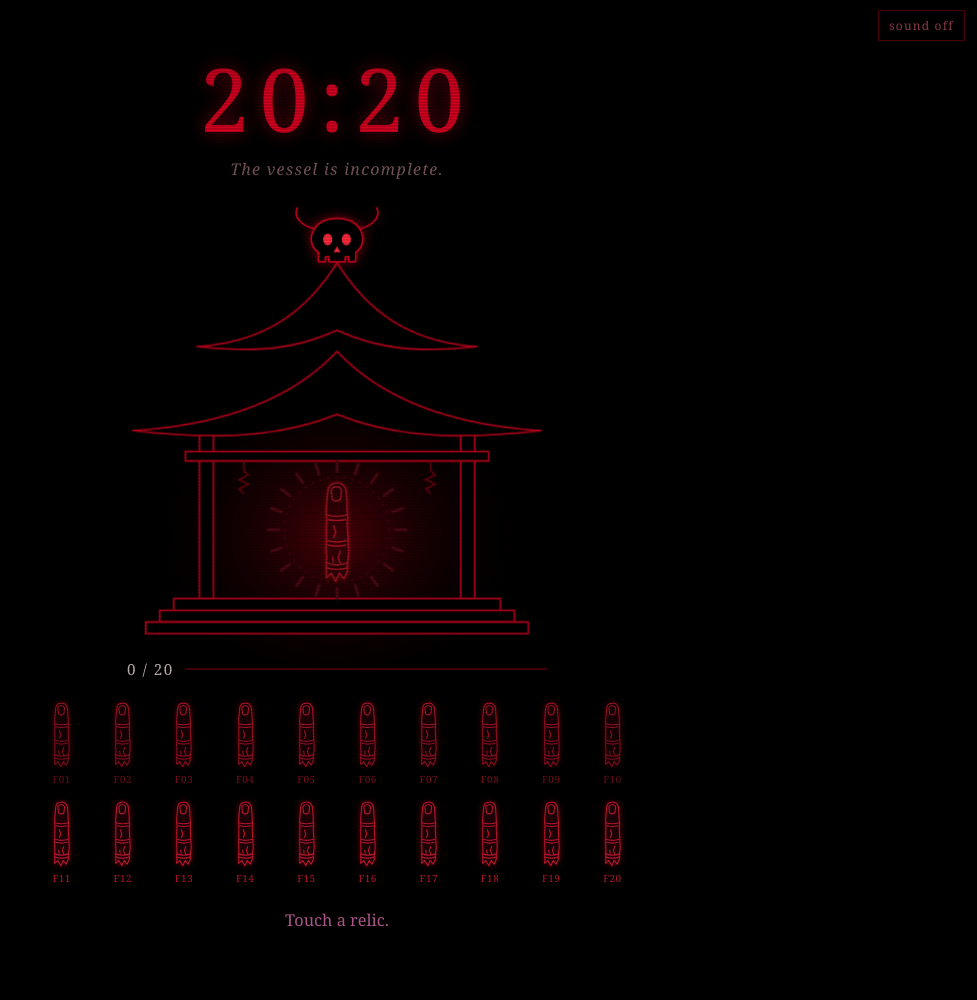
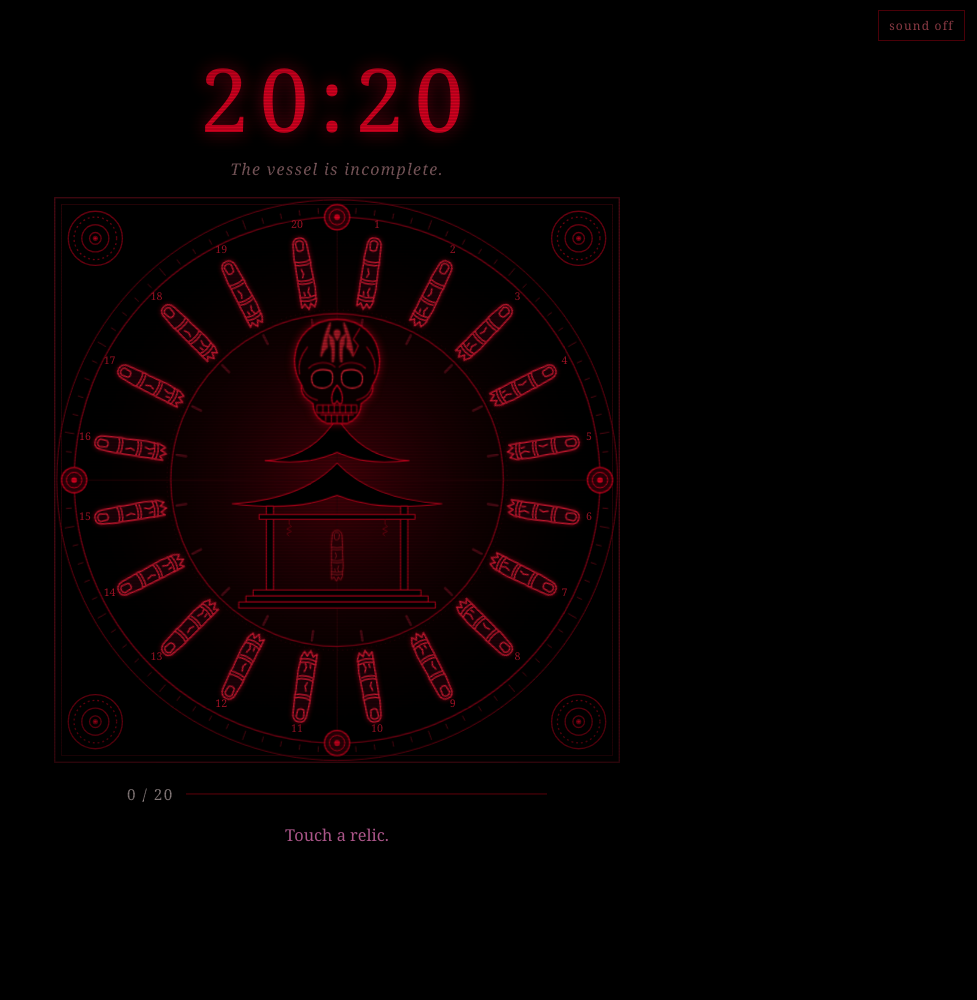
Before and after one commit to Revan5551/20-20, a plain HTML site: page index.html in a window 1280 px wide. Shown: the whole page, without its empty margins (303-1280 px from the left). After the commit the page ends 959 px from the top, so only its background shows below. Drawn offline with Linux system fonts and the light colour scheme.

Commit message:
Add files via upload

```diff
--- a/app.js
+++ b/app.js
@@ -36,20 +36,22 @@ let devAll = false, played = false, selId = null, typer = 0;
 const FLAG = 'arg2020:finale';
 const owned = () => { const s = new Set(Relic.all()); if (devAll) Relic.IDS.forEach(i => s.add(i)); return s; };
 
-const T = $('#ticks'), NS = 'http://www.w3.org/2000/svg';
+const NS = 'http://www.w3.org/2000/svg';
+const mk = (t, at) => { const e = document.createElementNS(NS, t); for (const k in at) e.setAttribute(k, at[k]); return e; };
+const P = (r, deg) => { const a = deg * Math.PI / 180; return [300 + r * Math.sin(a), 300 - r * Math.cos(a)]; };
+for (let i = 0; i < 90; i++) {                       // sunburst band
+  const [x1, y1] = P(276, i * 4), [x2, y2] = P(i % 5 ? 282 : 286, i * 4);
+  $('#deco').appendChild(mk('line', { x1, y1, x2, y2, class: 'sb' }));
+}
 Relic.IDS.forEach((id, i) => {
-  const a = (i * 18 - 90) * Math.PI / 180, l = document.createElementNS(NS, 'line');
-  [['x1', 50], ['x2', 59]].forEach(([k, r]) => l.setAttribute(k, 180 + r * Math.cos(a)));
-  [['y1', 50], ['y2', 59]].forEach(([k, r]) => l.setAttribute(k, 281 + r * Math.sin(a)));
-  l.setAttribute('class', 'tick'); l.dataset.id = id; T.appendChild(l);
-});
-const grid = $('#grid');
-Relic.IDS.forEach(id => {
-  const b = document.createElement('button');
-  b.className = 'fg'; b.dataset.id = id;
-  b.innerHTML = '<svg viewBox="0 0 30 90"><use href="#finger"/></svg><span>' + id + '</span>';
-  b.onclick = () => select(id);
-  grid.appendChild(b);
+  const ang = i * 18 + 9, [x1, y1] = P(158, ang), [x2, y2] = P(168, ang);
+  $('#ticks').appendChild(mk('line', { x1, y1, x2, y2, class: 'tick', 'data-id': id }));
+  const g = mk('g', { class: 'fg', 'data-id': id, transform: 'rotate(' + ang + ' 300 300)', tabindex: 0, role: 'button' });
+  g.innerHTML = '<rect x="278" y="34" width="44" height="98" fill="transparent"/><use href="#finger" x="286.7" y="44" width="26.7" height="80"/>' +
+    '<text x="300" y="36" text-anchor="middle" transform="rotate(' + (-ang) + ' 300 36)">' + (i + 1) + '</text>';
+  g.onclick = () => select(id);
+  g.onkeydown = e => { if (e.key === 'Enter' || e.key === ' ') { e.preventDefault(); select(id); } };
+  $('#fingers').appendChild(g);
 });
 
 function type(el, text, ms) {                  // typewriter; returns when done
@@ -91,7 +93,7 @@ function update() {
     b.setAttribute('aria-label', 'Finger ' + b.dataset.id + (on ? ', recovered' : ', locked'));
   });
   document.querySelectorAll('.tick').forEach(t => t.classList.toggle('on', s.has(t.dataset.id)));
-  $('.shrine').style.setProperty('--p', n / 20);
+  $('.mandala').style.setProperty('--p', n / 20);
   $('#count').textContent = n + ' / 20';
   $('.sub').textContent = n === 20 ? 'The vessel is whole.' : 'The vessel is incomplete.';
   $('#bar').style.width = (n / 20 * 100) + '%';
--- a/index.html
+++ b/index.html
@@ -16,37 +16,49 @@
   <h1 class="glitch" data-t="20:20">20:20</h1>
   <p class="sub">The vessel is incomplete.</p>
 
-  <svg class="shrine" viewBox="0 0 360 380" role="img" aria-label="A shrine topped with a horned skull. A sealed finger floats in the doorway inside a ring of 20 marks.">
+  <svg id="mandala" class="mandala" viewBox="0 0 600 600" role="group" aria-label="Twenty fingers arranged in a mandala around a shrine crowned with a marked skull">
     <defs>
-      <radialGradient id="aura" cx="50%" cy="62%" r="50%">
-        <stop offset="0" stop-color="#8a0010" stop-opacity=".55"/><stop offset="1" stop-color="#000" stop-opacity="0"/>
-      </radialGradient>
+      <radialGradient id="aura" cx="50%" cy="50%" r="50%"><stop offset="0" stop-color="#8a0010" stop-opacity=".5"/><stop offset="1" stop-color="#000" stop-opacity="0"/></radialGradient>
+      <g id="corner" fill="none" stroke="#6a0010" stroke-width="1.4"><circle r="28"/><circle r="22" stroke-dasharray="2 3"/><circle r="14"/><circle r="6"/><circle r="2" fill="#b0001a"/></g>
+      <g id="med"><circle r="13" fill="#2a0007" stroke="#b0001a" stroke-width="1.6"/><circle r="8" fill="none" stroke="#d1001f"/><circle r="3" fill="#d1001f"/></g>
+      <g id="mk"><path d="M29 0C14 30 6 62 1 102C7 86 12 78 19 75L17 56C16 44 20 34 24 26Z"/><path d="M25 37C33 42 39 50 40 62C41 80 41 100 38 119L36 119C37 88 36 70 30 66C31 58 30 46 25 37Z"/></g>
+      <path id="eyeL" d="M144 -2C144 -12 156 -16 168 -13C174 -12 175 -4 173 4C170 12 158 14 150 10C145 8 144 3 144 -2Z"/>
     </defs>
-    <ellipse cx="180" cy="250" rx="175" ry="150" fill="url(#aura)" class="pulse"/>
-    <g fill="#000" stroke="#b0001a" stroke-width="1.6" stroke-linejoin="round">
-      <path d="M60 124C120 120 155 92 180 52C205 92 240 120 300 124C240 130 212 124 180 110C148 124 120 130 60 124Z"/>
-      <path d="M5 196C100 190 150 160 180 128C210 160 260 190 355 196C270 206 220 198 180 182C140 198 90 206 5 196Z"/>
-      <rect x="62" y="200" width="12" height="140"/><rect x="286" y="200" width="12" height="140"/>
-      <rect x="50" y="214" width="260" height="8"/>
-      <rect x="40" y="340" width="280" height="10"/><rect x="28" y="350" width="304" height="10"/><rect x="16" y="360" width="328" height="10"/>
+    <rect x="8" y="8" width="584" height="584" fill="none" stroke="#4a0a14" stroke-width="1.4"/>
+    <rect x="15" y="15" width="570" height="570" fill="none" stroke="#2a0509"/>
+    <use href="#corner" x="50" y="50"/><use href="#corner" x="550" y="50"/><use href="#corner" x="50" y="550"/><use href="#corner" x="550" y="550"/>
+    <circle cx="300" cy="300" r="292" fill="url(#aura)" class="pulse"/>
+    <path d="M28 300H572M300 28V572" stroke="#2a0509"/>
+    <g id="deco"></g>
+    <g fill="none" stroke="#7a0014"><circle cx="300" cy="300" r="290"/><circle cx="300" cy="300" r="272" stroke-width="1.4"/><circle cx="300" cy="300" r="172" stroke-width="1.4"/><circle cx="300" cy="300" r="176" stroke="#3a0610" stroke-dasharray="1 4"/></g>
+    <use href="#med" x="300" y="28"/><use href="#med" x="572" y="300"/><use href="#med" x="300" y="572"/><use href="#med" x="28" y="300"/>
+    <g id="ticks"></g>
+    <g id="shrine" transform="translate(300 296) scale(.62) translate(-180 -150)">
+      <g fill="#000" stroke="#b0001a" stroke-width="1.8" stroke-linejoin="round">
+        <path d="M60 124C120 120 155 92 180 52C205 92 240 120 300 124C240 130 212 124 180 110C148 124 120 130 60 124Z"/>
+        <path d="M5 196C100 190 150 160 180 128C210 160 260 190 355 196C270 206 220 198 180 182C140 198 90 206 5 196Z"/>
+        <rect x="62" y="200" width="12" height="140"/><rect x="286" y="200" width="12" height="140"/><rect x="50" y="214" width="260" height="8"/>
+        <rect x="40" y="340" width="280" height="10"/><rect x="28" y="350" width="304" height="10"/><rect x="16" y="360" width="328" height="10"/>
+      </g>
+      <path d="M100 222v8l4 4-8 4 8 4-8 4 4 4M260 222v8l4 4-8 4 8 4-8 4 4 4" fill="none" stroke="#6a0010" stroke-width="1.6"/>
+      <use class="relic" href="#finger" x="165" y="238" width="30" height="90"/>
+      <g class="skull" transform="translate(180 62) scale(1.18) translate(-180 -62)" fill="#0b0001" stroke="#d1001f" stroke-width="1.7" stroke-linejoin="round" stroke-linecap="round">
+        <path d="M180 -85C146 -85 122 -62 120 -30C119 -12 125 0 130 8C128 16 132 24 138 28L146 34C146 44 150 52 158 58L166 62H194L202 58C210 52 214 44 214 34L222 28C228 24 232 16 230 8C235 0 241 -12 240 -30C238 -62 214 -85 180 -85Z"/>
+        <g fill="#000" stroke="#ff2a3d" stroke-width="1.5"><use href="#eyeL"/><use href="#eyeL" transform="translate(360 0) scale(-1 1)"/></g>
+        <path d="M140 -16C150 -26 168 -26 177 -18M220 -16C210 -26 192 -26 183 -18M127 -8C124 -22 130 -36 138 -46M233 -8C236 -22 230 -36 222 -46M130 8C133 20 141 27 152 29M230 8C227 20 219 27 208 29M212 -72l-9 15 7 9-6 13" fill="none" opacity=".75"/>
+        <path d="M180 8C174 14 171 24 173 32C175 36 178 34 180 30C182 34 185 36 187 32C189 24 186 14 180 8Z" fill="#000"/>
+        <path d="M152 36H208V47H152ZM160 36v11M168 36v11M176 36v11M184 36v11M192 36v11M200 36v11M157 50H203M164 50v8M172 50v10M180 50v11M188 50v10M196 50v8" stroke-width="1.3"/>
+        <g class="mark" transform="translate(157 -80) scale(.46)" fill="#ff2a3d" stroke="#ff2a3d" stroke-width="3.5"><use href="#mk"/><use href="#mk" transform="translate(100 0) scale(-1 1)"/><path d="M50 22C45 22 42 26 42 31C42 38 47 45 50 52C53 45 58 38 58 31C58 26 55 22 50 22Z"/></g>
+      </g>
     </g>
-    <g class="skull" transform="translate(0,5)" fill="#000" stroke="#d1001f" stroke-width="1.4" stroke-linejoin="round" stroke-linecap="round">
-      <path d="M162 18C150 16 142 8 146 0M198 18C210 16 218 8 214 0" fill="none"/>
-      <path d="M164 38c-6-4-8-12-4-19 4-7 12-10 20-10s16 3 20 10c4 7 2 15-4 19v8h-6v-4h-3v4h-14v-4h-3v4h-6z"/>
-      <path class="sockets" d="M168 27a4 5 0 1 0 8 0a4 5 0 1 0-8 0M184 27a4 5 0 1 0 8 0a4 5 0 1 0-8 0M180 33l-3 5h6z" fill="#ff2a3d" stroke="none"/>
-    </g>
-    <path d="M100 222v8l4 4-8 4 8 4-8 4 4 4M260 222v8l4 4-8 4 8 4-8 4 4 4" fill="none" stroke="#6a0010" stroke-width="1.4"/>
-    <circle cx="180" cy="281" r="45" fill="none" stroke="#5a0010" stroke-dasharray="2 5"/>
-    <g id="ticks"></g>
-    <use class="relic" href="#finger" x="165" y="238" width="30" height="90"/>
+    <g id="fingers"></g>
   </svg>
 
   <div class="meter" role="progressbar" aria-valuemin="0" aria-valuemax="20" aria-valuenow="0" aria-label="Fingers recovered">
     <span id="count">0 / 20</span><i><b id="bar"></b></i>
   </div>
 
-  <div id="grid" class="grid"></div>
-  <p id="readout" class="readout" aria-live="polite">Touch a relic.</p>
+    <p id="readout" class="readout" aria-live="polite">Touch a relic.</p>
 
   <section id="final" class="final" hidden>
     <h2 class="glitch" data-t="宿儺">宿儺</h2>
--- a/style.css
+++ b/style.css
@@ -5,22 +5,12 @@ main{max-width:640px;margin:0 auto;padding:max(20px,env(safe-area-inset-top)) 16
 h1,h2{font-weight:400;margin:.2em 0 0;letter-spacing:.12em;color:var(--red);text-shadow:0 0 18px rgba(209,0,31,.6)}
 h1{font-size:clamp(3.2rem,16vw,5.5rem);animation:flick 7s infinite}
 .sub{margin:0 0 4px;font-style:italic;color:#7d5a5e;letter-spacing:.08em}
-.shrine{width:min(100%,420px);height:auto;display:block;margin:22px auto 0;overflow:visible}
 .pulse{animation:pulse 5s ease-in-out infinite}
 
 .meter{display:flex;align-items:center;gap:12px;margin:14px auto 18px;max-width:420px;font-size:.95rem;letter-spacing:.1em}
 .meter i{flex:1;height:2px;background:var(--dim);display:block}
 .meter b{display:block;height:100%;width:0;background:var(--hot);box-shadow:0 0 10px var(--hot);transition:width 1s}
 
-.grid{display:grid;grid-template-columns:repeat(10,1fr);gap:6px 4px}
-.fg{background:none;border:0;padding:4px 0;color:#b0152b;font:inherit;font-size:.62rem;letter-spacing:.05em;cursor:pointer;transition:color .4s,filter .4s}
-.fg svg{width:100%;height:68px;fill:#1c0207;stroke:currentColor;stroke-width:1.5;stroke-linejoin:round;filter:drop-shadow(0 0 3px rgba(209,0,31,.45))}
-.fg span{display:block;opacity:1}
-.fg.on{color:#ff4455}
-.fg.on svg{fill:#3a0008;filter:drop-shadow(0 0 5px var(--red));animation:pulse 4s ease-in-out infinite}
-.fg.sel{outline:1px solid var(--dim);outline-offset:2px}
-.fg:focus-visible{outline:2px solid var(--hot)}
-.fg.bad{animation:shake .3s}
 
 .readout{min-height:5.5em;margin:18px auto 0;max-width:460px;line-height:1.6;color:#a58;font-size:1.02rem}
 .readout em{display:block;color:var(--hot);font-style:normal;letter-spacing:.14em;font-size:.8rem;margin-bottom:.3em}
@@ -55,17 +45,26 @@ h1{font-size:clamp(3.2rem,16vw,5.5rem);animation:flick 7s infinite}
 @keyframes shake{25%{transform:translate(-3px,2px)}75%{transform:translate(3px,-2px)}}
 @keyframes strobe{0%,100%{opacity:0}10%{opacity:.7}14%{opacity:0}40%{opacity:.4}44%{opacity:0}70%{opacity:.9}75%{opacity:0}92%{opacity:1}}
 
-@media (max-width:520px){.grid{grid-template-columns:repeat(5,1fr);gap:12px 6px}.fg{font-size:.7rem}.fg svg{height:78px}}
 @media (prefers-reduced-motion:reduce){*,*::before,*::after{animation:none!important;transition:none!important}}
 
 [hidden]{display:none!important}
-.shrine{--p:0}
-.sockets{animation:blink 9s infinite}
-.skull{filter:drop-shadow(0 0 5px rgba(209,0,31,.6))}
 .relic{fill:#2a0007;stroke:#ff2a3d;stroke-width:1.4;stroke-linejoin:round;opacity:calc(.35 + var(--p)*.65);filter:drop-shadow(0 0 calc(2px + var(--p)*10px) #d1001f);animation:pulse 4s ease-in-out infinite}
 .tick{stroke:#4a0a14;stroke-width:2.6;stroke-linecap:round;transition:stroke .6s,filter .6s}
 .tick.on{stroke:#ff2a3d;filter:drop-shadow(0 0 3px #ff2a3d)}
-.fg.on svg{fill:#5a0010;filter:drop-shadow(0 0 7px #ff1a33)}
 
 .snd{position:fixed;top:max(10px,env(safe-area-inset-top));right:12px;z-index:65;background:none;border:1px solid var(--dim);color:#8a3a44;font:.75rem var(--serif);letter-spacing:.1em;padding:6px 10px;cursor:pointer}
 .snd[aria-pressed="true"]{color:var(--hot);border-color:var(--red)}
+
+.mandala{--p:0;width:min(100%,580px);height:auto;display:block;margin:10px auto 0;overflow:visible}
+.mandala text{font-family:var(--serif)}
+.sb{stroke:#5a0a14;stroke-width:1}
+.skull{filter:drop-shadow(0 0 6px rgba(209,0,31,.55))}
+.mark{filter:drop-shadow(0 0 4px #ff2a3d);animation:pulse 3.5s ease-in-out infinite}
+.fg{cursor:pointer;color:#c0172e;outline:none}
+.fg use{fill:#1c0207;stroke:currentColor;stroke-width:1.8;stroke-linejoin:round;filter:drop-shadow(0 0 3px rgba(209,0,31,.5))}
+.fg text{fill:currentColor;font-size:11px;opacity:.85}
+.fg.on{color:#ff4455}
+.fg.on use{fill:#5a0010;filter:drop-shadow(0 0 7px #ff1a33);animation:pulse 4s ease-in-out infinite}
+.fg.sel use,.fg:focus-visible use{stroke:#fff}
+.fg.bad{animation:blip .3s}
+@keyframes blip{50%{opacity:.25}}
```
